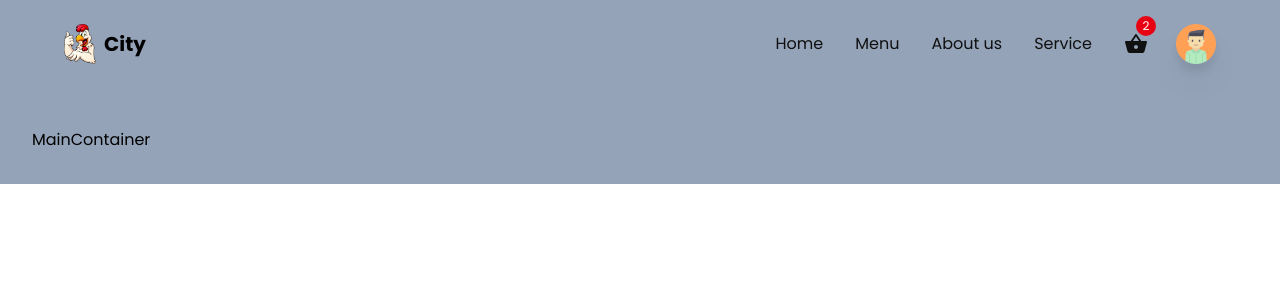
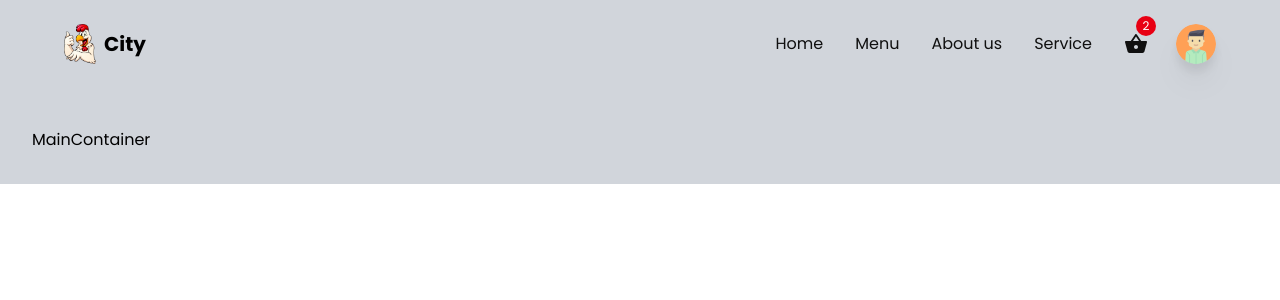
Before and after one commit to faraax/food-app, a React (Create React App) app: page / in a window 1280 px wide. Shown: the top 300 px of the page. Built offline with nearby package versions, Linux system fonts and the light colour scheme; no server answers.

Commit message:
Third Commit

```diff
--- a/src/App.jsx
+++ b/src/App.jsx
@@ -19,7 +19,7 @@ function App() {
     {
       authIsReady && (
         <AnimatePresence>
-          <div className="w-screen h-auto flex flex-col bg-slate-400">
+          <div className="w-screen h-auto flex flex-col bg-gray-300">
             <Header />
             <main className="mt-24 p-8 w-full">
               <Routes>
--- a/src/Components/Header/Header.jsx
+++ b/src/Components/Header/Header.jsx
@@ -1,13 +1,13 @@
 import React from 'react'
 import Logo from '../../img/logo.png'
 import Avatar from '../../img/avatar.png'
-import { MdShoppingBasket } from 'react-icons/md'
+import { MdShoppingBasket, MdAdd, MdLogout } from 'react-icons/md'
 import { Link } from 'react-router-dom'
 import { motion } from 'framer-motion'
 import useAuth from '../../Hooks/useAuth'
 import { useAuthContext } from '../../Hooks/useAuthContext'
 import useLogout from '../../Hooks/useLogout'
-// import { getApp } from '../../Firebase/Config'
+
 
 export default function Header() {
     const [signInWithGoogle] = useAuth()
@@ -15,7 +15,7 @@ export default function Header() {
     const { user } = useAuthContext()
     const login = (e) => {
         e.preventDefault()
-        signInWithGoogle()
+        !user && signInWithGoogle()
     }
     return (
         <header className='fixed z-50 w-screen p-6 px-16'>
@@ -54,9 +54,6 @@ export default function Header() {
                             Service
                         </Link>
                     </li>
-                    {
-                        user && <p onClick={() => logout()} className='cursor-pointer'>Logout</p>
-                    }
                 </ul>
                 <div className='flex items-center justify-start relative'>
                     <MdShoppingBasket className='text-textColor text-2xl ml-8 cursor-pointer' />
@@ -69,9 +66,22 @@ export default function Header() {
                         src={user ? user.photoURL : Avatar}
                         whileTap={{ scale: 0.6 }}
                         alt="userprofile"
-                        className='w-10 min-w-[40px] h-10 min-h-[40px] drop-shadow-xl ml-7 cursor-pointer'
+                        className='w-10 min-w-[40px] h-10 min-h-[40px] drop-shadow-xl ml-7 cursor-pointer rounded-full'
                         onClick={login}
-                    />
+                    />{
+                        user && (
+                            <div className='w-40 flex flex-col bg-gray-50 shadow-lg rounded-lg absolute top-12 right-0'>
+                                {user && user.uid === "T0ghMzonngOuzWgzdlXStP65vvf2" && (<p className='px-3 py-2 flex items-center
+                                 cursor-pointer hover:bg-slate-100 transition-all duration-100 ease-in-out text-text-base gap-3 rounded-lg'>
+                                    <Link className='flex items-center gap-3' to={'/createItem'}>
+                                        New Item<MdAdd />
+                                    </Link>
+                                </p>)}
+                                <p onClick={() => logout()} className='px-4 py-2 flex items-center
+                                 cursor-pointer hover:bg-slate-100 transition-all duration-100 ease-in-out text-text-base gap-3 rounded-lg'>Logout <MdLogout /></p>
+                            </div>
+                        )
+                    }
                 </div>
             </div>
 
```
